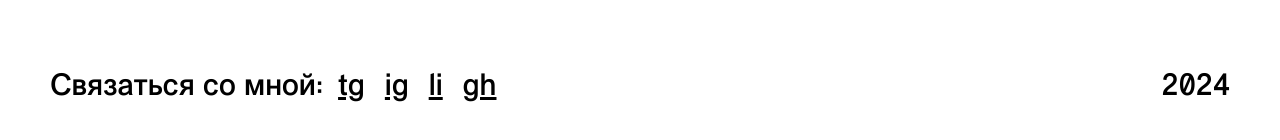
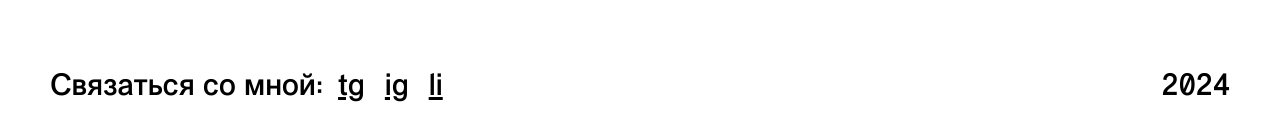
Before and after one commit to gitsvitya/svitya-personal, a React (Create React App) app: page / in a window 1280 px wide. Shown: the part 682-822 px from the top of the page. Built offline with nearby package versions, Linux system fonts and the light colour scheme.

Commit message:
fixed: gh link deleted

```diff
--- a/src/components/AppFooter/AppFooter.js
+++ b/src/components/AppFooter/AppFooter.js
@@ -35,15 +35,6 @@ function AppFooter(props) {
                   li
                 </a>
               </li>
-              <li className={styles.navigationListItem}>
-                <a
-                  className={styles.link}
-                  href="https://github.com/gitsvitya"
-                  target="_blank"
-                >
-                  gh
-                </a>
-              </li>
             </ul>
           </nav>
         </div>
```
